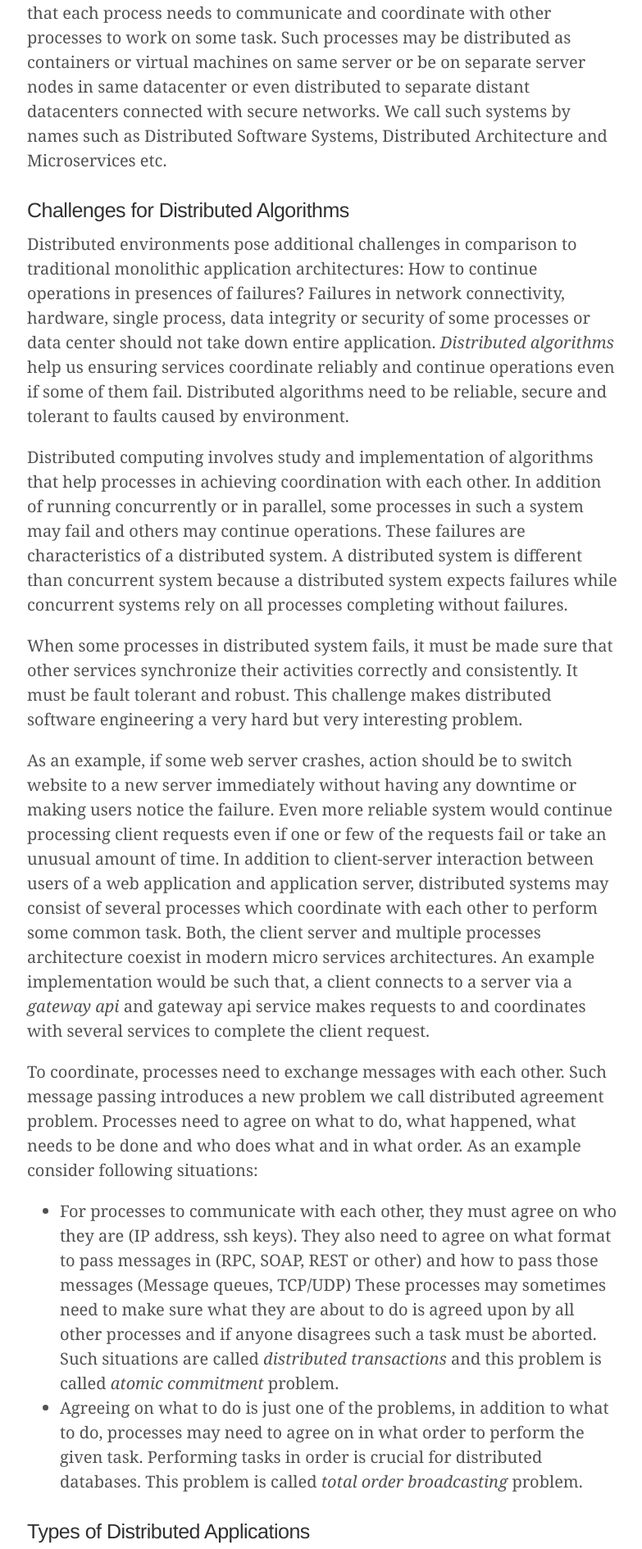
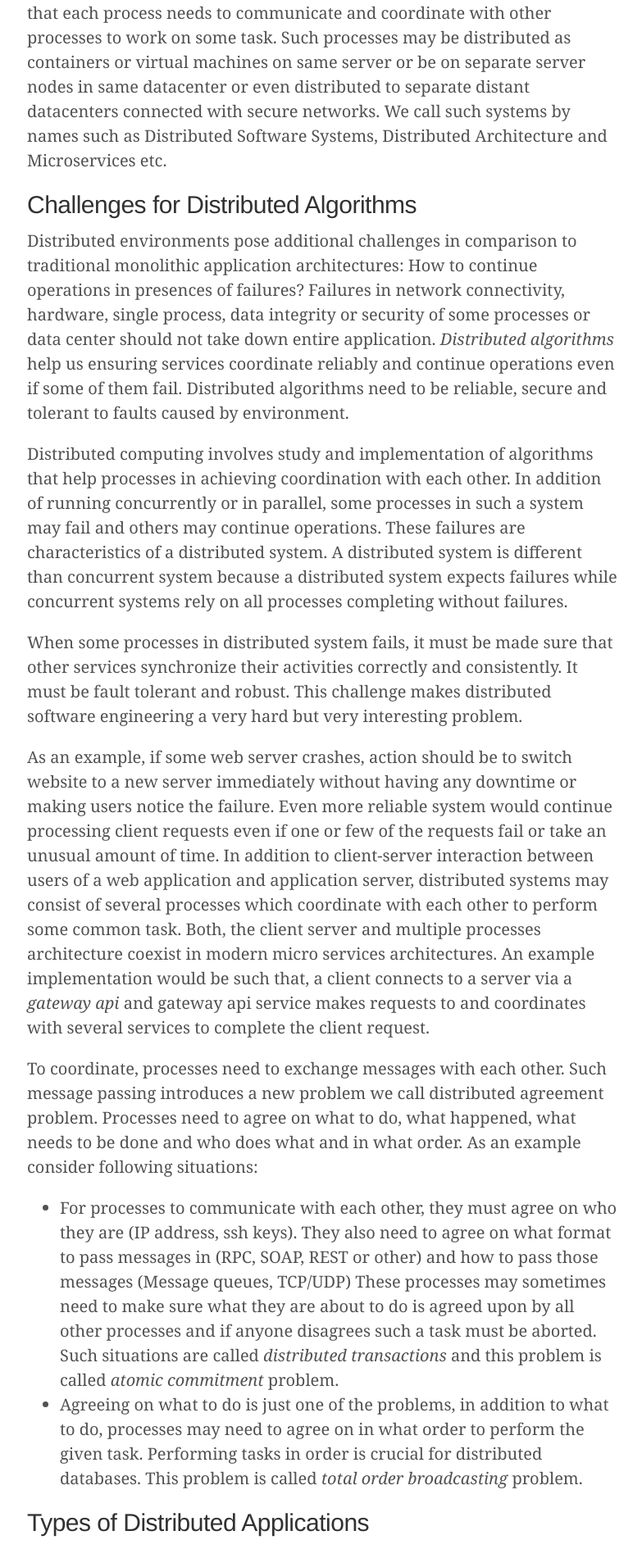
Before and after one commit to haisum/haisum.github.io, a Jekyll site: the page built from _posts/2015-10-08-problems-and-classification-of-distributed-systems.md, in a window 1280 px wide. Shown: the part 501-2391 px from the top of the page at 82% size, without its empty margins (247-1030 px from the left). Built offline with Jekyll 4.4.1, drawn with Linux system fonts in a browser that asks for light colours; Markdown is read by kramdown in place of the engine named in the settings; comment, search, counter and statistics services are not loaded.

```diff
--- a/_posts/2015-10-08-problems-and-classification-of-distributed-systems.md
+++ b/_posts/2015-10-08-problems-and-classification-of-distributed-systems.md
@@ -5,7 +5,7 @@ title: A Primer on Distributed Systems
 
 Days of Moore’s law, that number of transistors in an integrated circuit double every two years, are arguably numbered. Our modern world grows and demands computing needs faster than Moore’s law. We have complex applications and big data which simply can not be processed and stored by a single computer, no matter if that’s the fastest computer in world or has maximum possible hard drives attached. A modern *scalable application* consists of several processes. A process, as I use here, may represent a physical computer, a virtual machine, a container, or a thread in a concurrent system. A fundamental problem in such a hybrid architecture is that each process needs to communicate and coordinate with other processes to work on some task. Such processes may be distributed as containers or virtual machines on same server or be on separate server nodes in same datacenter or even distributed to separate distant datacenters connected with secure networks. We call such systems by names such as Distributed Software Systems, Distributed Architecture and Microservices etc.
 
-### Challenges for Distributed Algorithms
+## Challenges for Distributed Algorithms
 
 Distributed environments pose additional challenges in comparison to traditional monolithic application architectures: How to continue operations in presences of failures? Failures in network connectivity, hardware, single process, data integrity or security of some processes or data center should not take down entire application. *Distributed algorithms* help us ensuring services coordinate reliably and continue operations even if some of them fail. Distributed algorithms need to be reliable, secure and tolerant to faults caused by environment.
 
@@ -20,31 +20,31 @@ To coordinate, processes need to exchange messages with each other. Such message
 These processes may sometimes need to make sure what they are about to do is agreed upon by all other processes and if anyone disagrees such a task must be aborted. Such situations are called *distributed transactions* and this problem is called *atomic commitment* problem.
 - Agreeing on what to do is just one of the problems, in addition to what to do, processes may need to agree on in what order to perform the given task. Performing tasks in order is crucial for distributed databases. This problem is called *total order broadcasting* problem.
 
-### Types of Distributed Applications
+## Types of Distributed Applications
 
 We attempt to classify distributed systems based on nature of distribution of their processes. Note that, these categories aren’t the only ones and some applications may even fall in multiple categories. Distributed systems often rely in one of following categories:
 
-#### Publish-Subscribe Applications
+### Publish-Subscribe Applications
 
 In applications that fall in this category, processes may fall in one of following conditions: produces of information who publish and consumers of information who subscribe to information. This paradigm is often called *publish-subscribe* and is most common type of distributed architecture. Examples of such applications may be Stock exchange application, Sound and video streaming services and Bittorrent.
 
 
-to be continued...
+#to be continued...
 
-#### Process Control
+### Process Control
 
 
-#### Cooperative Work
+### Cooperative Work
 
 
 
-#### Distributed Databases
+### Distributed Databases
 
 
 
-#### Distributed Storage
+### Distributed Storage
 
 
 
 
-### References and Further Reading
+## References and Further Reading
```
